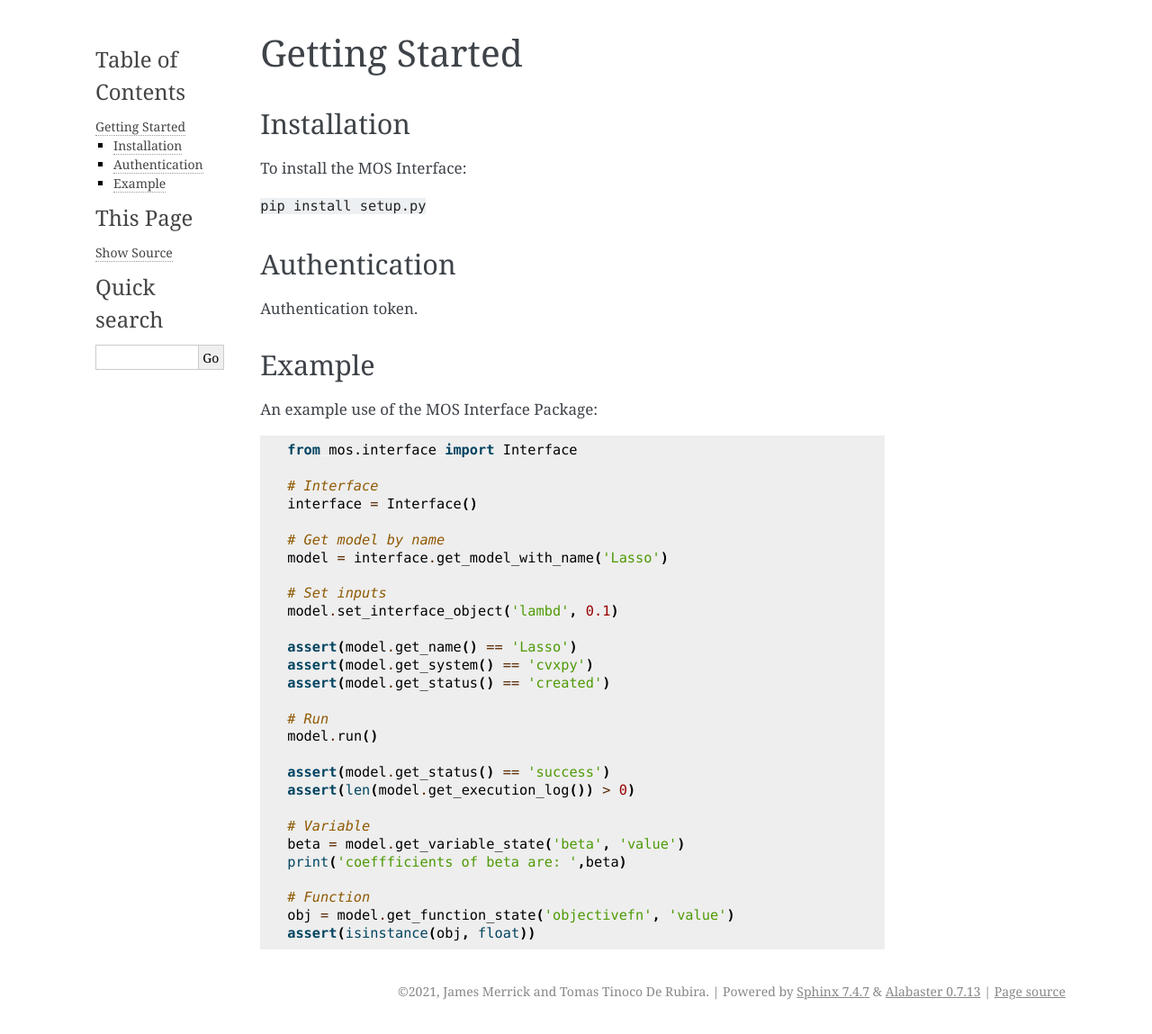
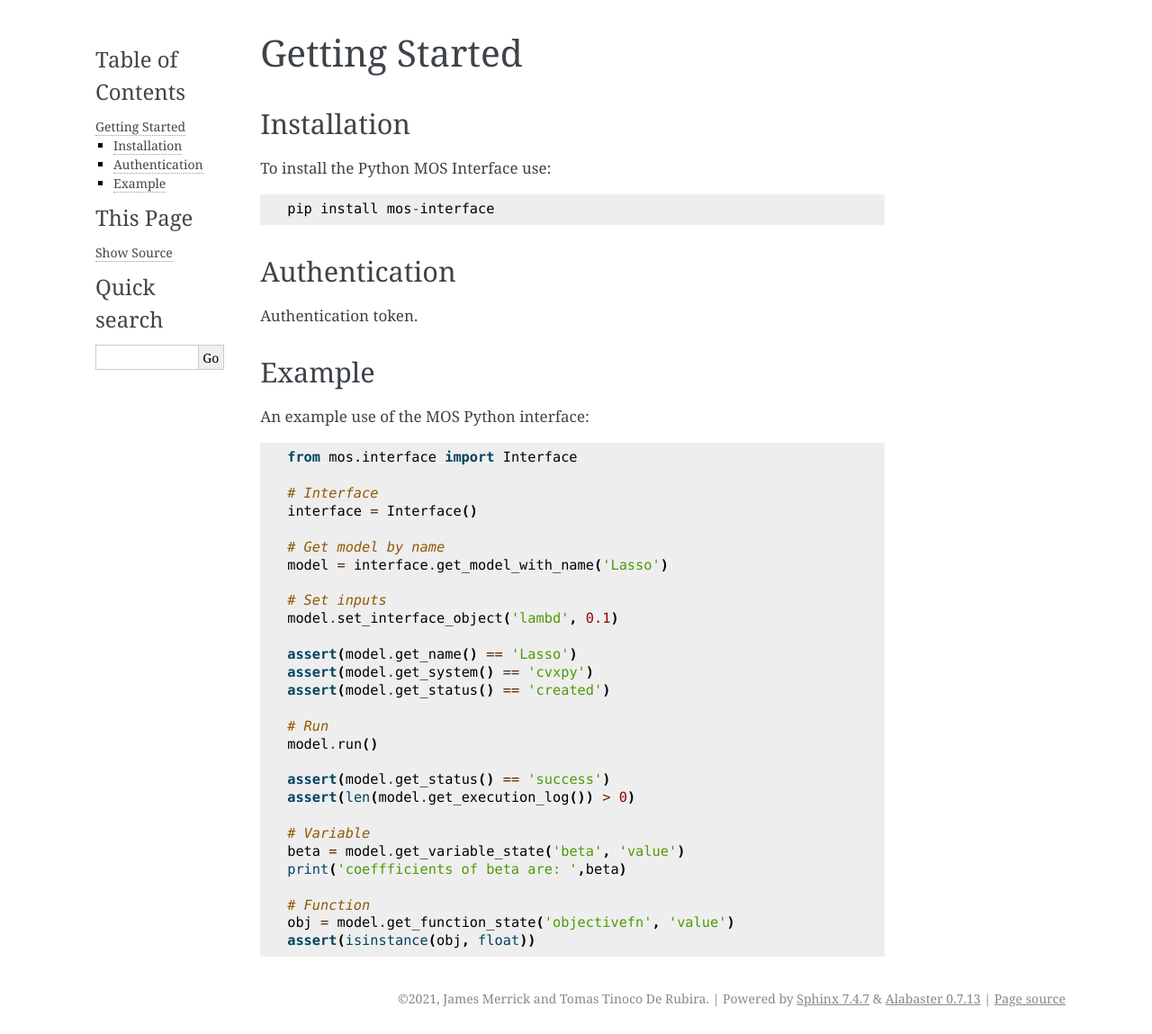
Before and after one commit to Fuinn/mos-interface-py, a Sphinx documentation site: the page built from docs/start.rst, in a window 1280 px wide. Shown: the whole page at 90% size. Built offline with Sphinx 7.4.7, drawn with Linux system fonts in a browser that asks for light colours.

```diff
--- a/docs/index.rst
+++ b/docs/index.rst
@@ -6,7 +6,6 @@ Python Interface of MOS
 This is the documentation for the Python interface of MOS, version |release|, last updated |today|.
 
 MOS is a universal *Mathematical Optimization Service* that facilitates the deployment, integration, management and analysis of mathematical optimization models.
-
 
 .. toctree::
    :maxdepth: 2
--- a/docs/start.rst
+++ b/docs/start.rst
@@ -1,29 +1,25 @@
 .. _start:
 
-***************
 Getting Started
-***************
+===============
 
-^^^^^^^^^^^^^^^
 Installation
-^^^^^^^^^^^^^^^
+------------
 
-To install the MOS Interface:
+To install the Python MOS Interface use::
 
-``pip install setup.py``
+   pip install mos-interface
 
-^^^^^^^^^^^^^^^
 Authentication
-^^^^^^^^^^^^^^^
+--------------
+
 Authentication token.
 
-^^^^^^^^^^^^^^^
 Example
-^^^^^^^^^^^^^^^
+-------
 
+An example use of the MOS Python interface::
 
-An example use of the MOS Interface Package:
-::
    from mos.interface import Interface
 
    # Interface
```
Also changed, not shown: docs/overview.rst (deleted, +0 -7 lines), docs/reference.rst (+3 -4 lines).
